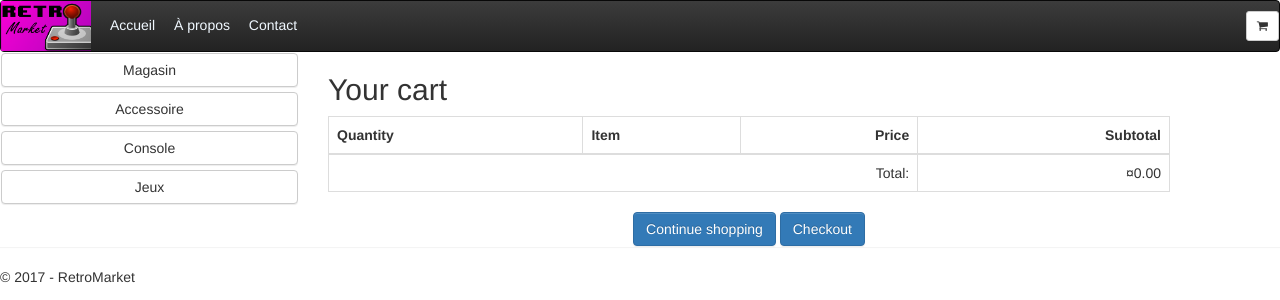
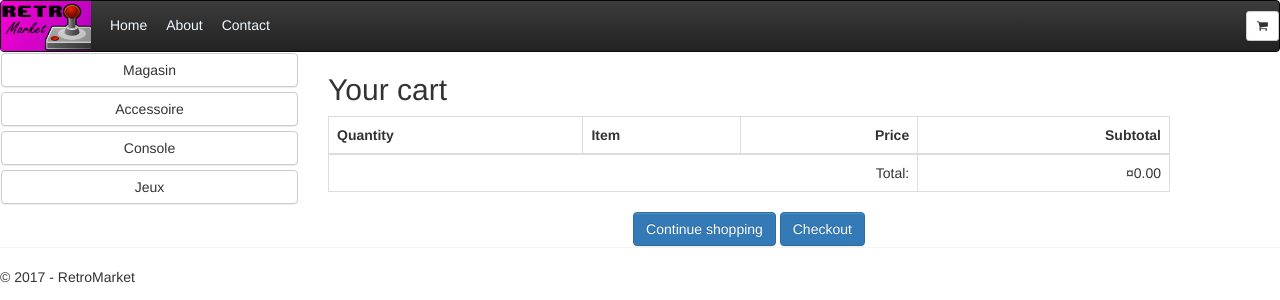
Before and after one commit to spelletier2604/RetroMarket, an ASP.NET Core app: page /Cart/Index in a window 1280 px wide. Shown: the top 300 px of the page. Run offline with ASP.NET Core 8, Linux system fonts and the light colour scheme; data comes from the database, SQL or seed files in the repository.

Commit message:
Little Fix

```diff
--- a/src/RetroMarket/Startup.cs
+++ b/src/RetroMarket/Startup.cs
@@ -47,7 +47,7 @@ public void ConfigureServices(IServiceCollection services) {
             app.UseMvc(routes => {
                 routes.MapRoute(
                         name: "Default",
-                        template: "Home",
+                        template:"Home",
                         defaults: new {controller = "Home", action = "Index"}
                     );
 
--- a/src/RetroMarket/Views/Shared/_Layout.cshtml
+++ b/src/RetroMarket/Views/Shared/_Layout.cshtml
@@ -13,15 +13,9 @@
         <a href="Home">
             <img src="~/lib/Images/Logo.png" alt="Logo" height="50" width="90">
         </a>
-        <a style="color:aliceblue; margin-left:15px" href="Home">
-            Accueil
-        </a>
-        <a style="color:aliceblue; margin-left:15px" href="About">
-            À propos
-        </a>
-        <a style="color:aliceblue; margin-left:15px" href="Contact">
-            Contact
-        </a>
+        <a style="color:aliceblue; margin-left:15px" asp-area="" asp-controller="Home" asp-action="Index">Home</a>
+        <a style="color:aliceblue; margin-left:15px" asp-area="" asp-controller="Home" asp-action="About">About</a>
+        <a style="color:aliceblue; margin-left:15px" asp-area="" asp-controller="Home" asp-action="Contact">Contact</a>
         <div class="pull-right">
             @await Component.InvokeAsync("CartSummary")
         </div>
```
Also changed, not shown: 11 other files.
